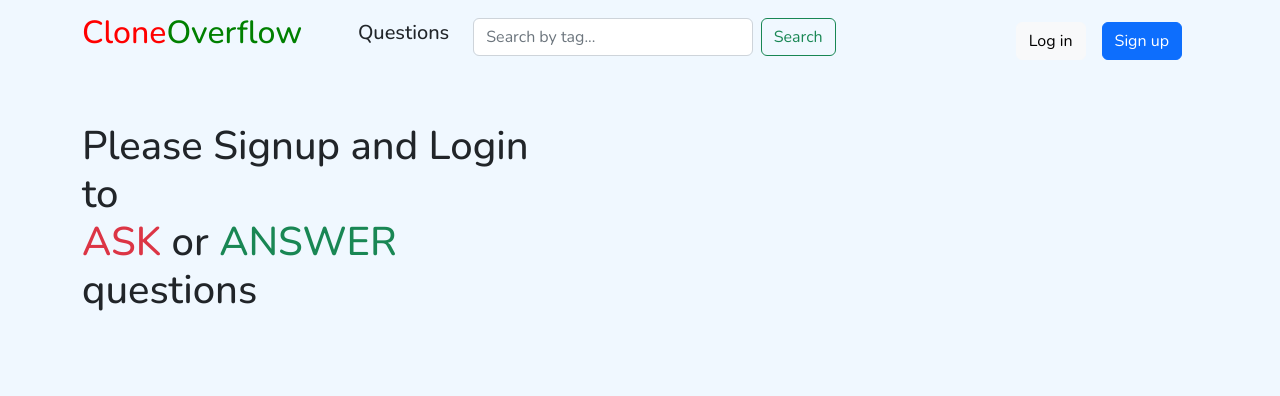
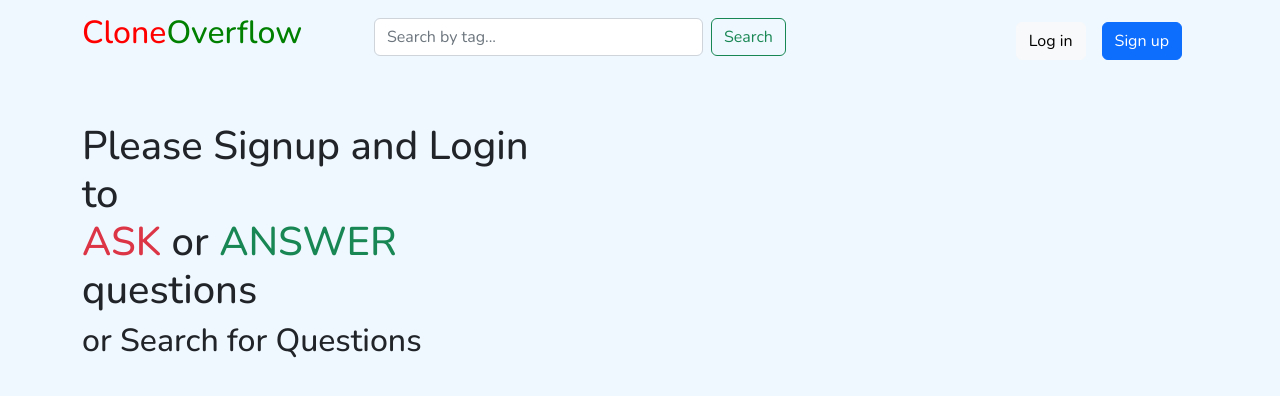
Before and after one commit to Satish8798/CloneOverflow_FE, a React (Create React App) app: page / in a window 1280 px wide. Shown: the top 396 px of the page. Built offline with nearby package versions, Linux system fonts and the light colour scheme.

Commit message:
update for search without login

```diff
--- a/src/Components/Header/Navigation.js
+++ b/src/Components/Header/Navigation.js
@@ -37,6 +37,7 @@ function Navigation() {
             </span>
           </h2>
         </div>
+        {loginStatus &&
         <h5
         className="me-2"
         style={{
@@ -48,6 +49,7 @@ function Navigation() {
       >
         Questions
       </h5>
+        }
         <button
           class="navbar-toggler"
           type="button"
--- a/src/Components/Home/Home.js
+++ b/src/Components/Home/Home.js
@@ -30,6 +30,9 @@ function Home() {
             <span className="text-success">ANSWER</span>
             <br /> questions
           </h1>
+          <h2>
+            or Search for Questions
+          </h2>
         </div>
       )}
       {loginStatus && (
--- a/src/Components/Login-Signup/Login.js
+++ b/src/Components/Login-Signup/Login.js
@@ -76,7 +76,7 @@ function Login() {
           </form>
           <Link to="/signup">New User? signup</Link>
           <br />
-          <Link to="/reset-password">forgot password?</Link>
+         {/*  <Link to="/reset-password">forgot password?</Link> */}
           {!loginValidation && (
             <div className="alert alert-danger mt-2" role="alert">
               Invalid email or password
--- a/src/Components/QuestionsList/QuestionsList.js
+++ b/src/Components/QuestionsList/QuestionsList.js
@@ -50,7 +50,7 @@ function QuestionsList() {
 
  export function SingleQuestion({ d }) {
   const navigateTo = useNavigate();
-
+  const token = localStorage.getItem("user");
   return (
     <div className="question-container p-2">
       <div className="countables w-25 ms-auto text-end">
@@ -61,7 +61,11 @@ function QuestionsList() {
       <div className="question-meta w-75 text-left ps-5">
         <h4
           onClick={() => {
+           if(token){
             navigateTo("/questions/" + d["_id"]);
+           }else{
+            navigateTo("/login");
+           }
           }}
         >
           {d.title}
```
Also changed, not shown: src/Components/Footer/Footer.js (added). Lines whose indentation alone changed are shown as unchanged.
